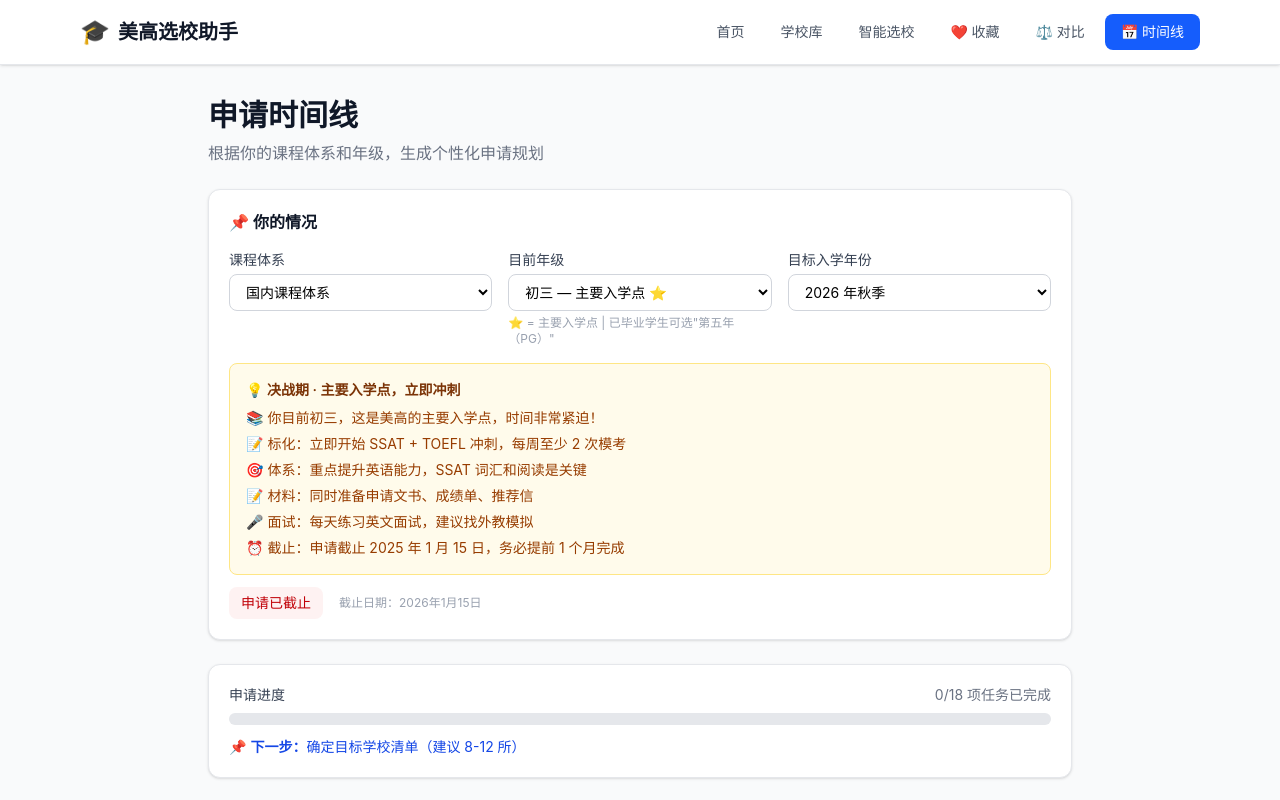
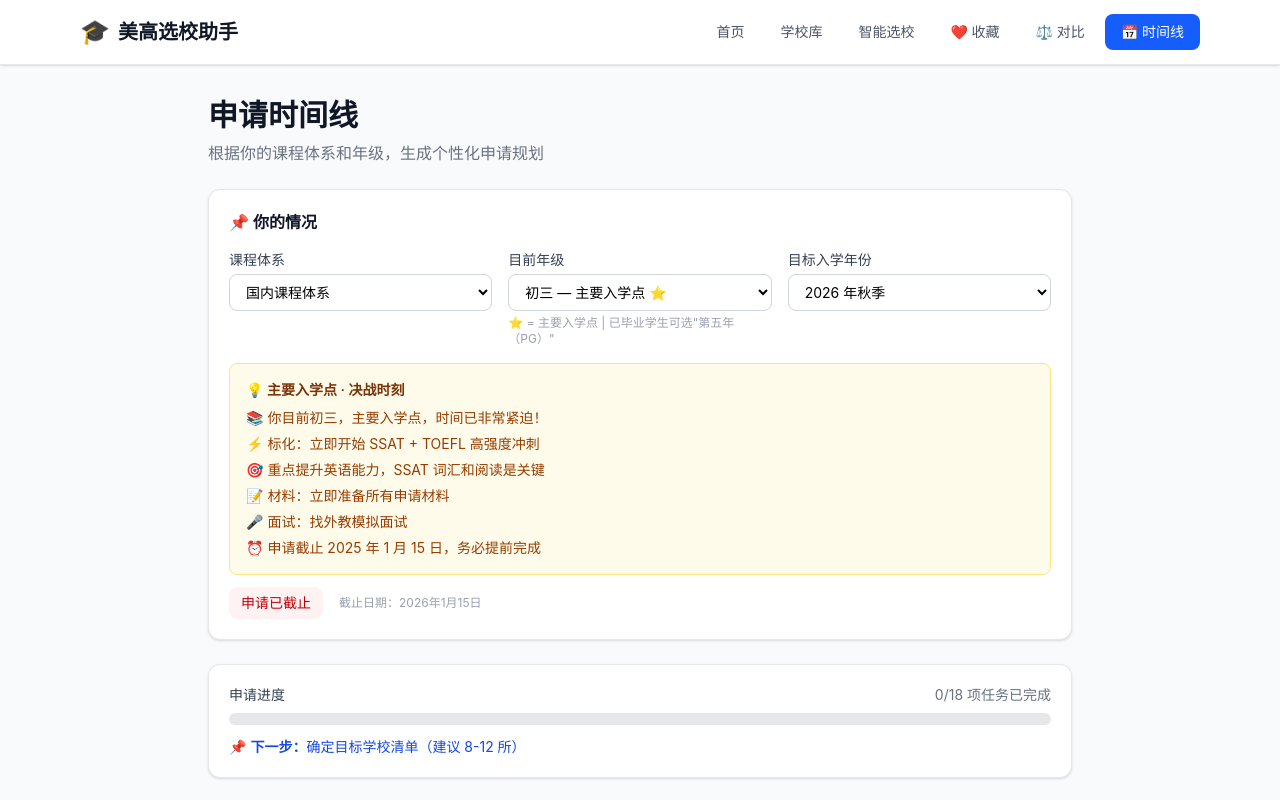
Before and after one commit to Hshyyy/meigao-helper, a React (Vite) app: page /timeline in a window 1280 px wide. Shown: the top 800 px of the page. Built offline with nearby package versions, Linux system fonts and the light colour scheme.

Commit message:
时间线建议完全重构：每个年级+年份组合都有独立标题和内容

```diff
--- a/src/pages/Timeline.tsx
+++ b/src/pages/Timeline.tsx
@@ -441,119 +441,190 @@ export default function Timeline() {
     };
     const gn = gradeNumMap[grade] || 9;
 
-    // 动态生成标题和建议
+    // 动态生成标题和建议 - 每种组合都不同
     let title: string;
     let items: string[];
 
-    if (gn <= 7 && effectiveYears >= 3) {
-      title = "充裕期 · 打基础阶段";
+    // 初一/初二 (G7/G8) + 不同入学年份
+    if (gn === 7 && effectiveYears >= 4) {
+      title = "超前规划期 · 4年以上准备";
       items = [
-        `📚 你目前是${gn === 7 ? "初一" : gn === 6 ? "初一" : "初二"}，距离申请还有 3 年以上，时间非常充裕`,
-        `📝 标化：现在不需要急着考试，但可以开始每天背 30 个英语单词，培养语感`,
-        `🎯 体系：${sys.special}`,
-        `🏆 活动：广泛尝试不同活动（体育、艺术、科学、公益），找到 1-2 个真正热爱的方向`,
-        `🏫 调研：利用本站浏览学校，了解不同学校的特色和录取要求`,
-        `💡 优势：${sys.advantage}，现在开始积累，以后会轻松很多`,
+        `📚 你目前初一，距离申请还有 4 年以上，可以非常从容地准备`,
+        `📝 标化：现在不需要考试，但建议每天背 20 个英语单词，培养语感`,
+        `🎯 ${sys.special}`,
+        `🏆 活动：广泛尝试各种活动（体育、音乐、美术、编程、公益），找到兴趣`,
+        `🏫 调研：浏览本站学校库，了解不同学校的特色`,
+        `💡 ${sys.advantage}`,
       ];
-    } else if (gn <= 7 && effectiveYears === 2) {
-      title = "准备期 · 开始系统学习";
+    } else if (gn === 7 && effectiveYears === 3) {
+      title = "早期准备期 · 3年时间打基础";
       items = [
-        `📚 你还有 2 年准备时间，现在是开始系统学习的好时机`,
-        `📝 标化：开始系统学习 ${sys.test}，每天 30-60 分钟，重点是词汇和阅读`,
-        `🎯 体系：${sys.special}`,
-        `🏆 活动：从广泛尝试转向 1-2 个方向深入，开始积累成果`,
-        `📋 规划：制定 2 年备考计划，明确每个阶段的目标`,
-        `💡 提醒：${system === "chinese" ? "国内学生英语是短板，越早准备越有优势" : sys.advantage}`,
+        `📚 你目前初一，还有 3 年准备时间，现在开始打基础正合适`,
+        `📝 标化：开始接触 ${sys.test} 的题型，每天 30 分钟词汇积累`,
+        `🎯 ${sys.special}`,
+        `🏆 活动：从广泛尝试转向 2-3 个方向深入`,
+        `📋 规划：制定 3 年学习计划，明确每个阶段目标`,
+        `💡 ${sys.advantage}`,
       ];
-    } else if (gn <= 7 && effectiveYears <= 1) {
-      title = "加速期 · 时间比预期紧迫";
+    } else if (gn === 7 && effectiveYears === 2) {
+      title = "系统准备期 · 2年时间需要规划";
       items = [
-        `📚 虽然你才${gn === 7 ? "初一" : "初二"}，但入学时间紧迫，需要加速准备`,
-        `📝 标化：立即开始 ${sys.test} 备考，每天 1-2 小时，重点突破词汇和语法`,
-        `🎯 体系：${sys.special}`,
-        `🏆 活动：快速选定 1-2 个方向深入，争取在申请前有成果`,
-        `🎤 面试：开始练习英文自我介绍，培养英语表达能力`,
-        `⏰ 截止：申请截止 ${enrollYear - 1} 年 1 月 15 日，务必提前准备`,
+        `📚 你目前初一，还有 2 年，需要开始系统准备`,
+        `📝 标化：系统学习 ${sys.test}，每天 1 小时，重点词汇和阅读`,
+        `🎯 ${sys.special}`,
+        `🏆 活动：选定 1-2 个方向深入，开始参加比赛`,
+        `📋 推荐信：与老师建立良好关系`,
+        `💡 ${sys.advantage}`,
       ];
-    } else if (gn === 8 && effectiveYears >= 2) {
-      title = "黄金期 · 确定方向、开始备考";
+    } else if (gn === 7 && effectiveYears === 1) {
+      title = "加速冲刺期 · 1年时间非常紧迫";
       items = [
-        `📚 你目前初二，还有 2 年以上准备时间，这是最佳的起步阶段`,
-        `📝 标化：开始系统学习 ${sys.test}，每天 1 小时，重点是 SSAT 词汇和 TOEFL 听力`,
-        `🎯 体系：${sys.special}`,
-        `🏆 活动：选定 1-2 个兴趣深入发展，开始参加比赛或活动`,
-        `📋 推荐信：开始与老师建立良好关系，为以后的推荐信做准备`,
-        `💡 优势：${sys.advantage}，现在开始准备，申请时会更从容`,
+        `📚 你目前初一，但只有 1 年准备时间，需要加速！`,
+        `📝 标化：立即开始 ${sys.test} 备考，每天 2 小时`,
+        `🎯 ${sys.special}`,
+        `🏆 活动：快速聚焦 1-2 个方向，争取短期出成果`,
+        `🎤 面试：开始练习英文自我介绍`,
+        `⏰ 申请截止 ${enrollYear - 1} 年 1 月 15 日`,
       ];
-    } else if (gn === 8 && effectiveYears <= 1) {
-      title = "冲刺期 · 时间紧迫，立即行动";
+    } else if (gn === 7 && effectiveYears <= 0) {
+      title = "紧急状态 · 时间严重不足";
       items = [
-        `📚 你目前初二，但入学时间紧迫，需要立即进入冲刺状态`,
-        `📝 标化：全力准备 ${sys.test}，每天 2 小时以上，暑假集中冲刺`,
-        `🎯 体系：${sys.special}`,
-        `🏆 活动：快速完善课外活动，确保有 1-2 个亮点`,
-        `🎤 面试：开始练习英文面试，建议找外教模拟`,
-        `⏰ 截止：申请截止 ${enrollYear - 1} 年 1 月 15 日，务必提前 1 个月完成材料`,
+        `📚 你目前初一，但入学时间已近，时间严重不足`,
+        `⚡ 标化：立即开始 ${sys.test} 高强度备考`,
+        `🎯 ${sys.special}`,
+        `📋 学校：确认哪些学校接受低年级申请`,
+        `🎤 面试：立即开始练习英文`,
+        `⏰ 申请截止 ${enrollYear - 1} 年 1 月 15 日，非常紧迫`,
       ];
-    } else if (gn === 9 && effectiveYears >= 2) {
-      title = "关键期 · 主要入学点，全力准备";
+    } else if (gn === 8 && effectiveYears >= 3) {
+      title = "充裕准备期 · 3年以上从容规划";
       items = [
-        `📚 你目前初三，这是美高的主要入学点，还有 2 年以上准备时间`,
-        `📝 标化：全力准备 ${sys.test}，目标 SSAT 85%+，TOEFL 90+（顶尖校更高）`,
-        `🎯 体系：${sys.special}`,
-        `🏆 活动：在 1-2 个领域做出深度，争取获奖或有实质性成果`,
-        `📋 推荐信：正式联系 2-3 位熟悉你的老师`,
-        `💡 优势：${sys.advantage}，这是最关键的阶段，每一步都很重要`,
+        `📚 你目前初二，还有 3 年以上，可以从容准备`,
+        `📝 标化：开始了解 ${sys.test}，每天 30 分钟词汇`,
+        `🎯 ${sys.special}`,
+        `🏆 活动：广泛尝试，找到 2-3 个兴趣方向`,
+        `🏫 调研：浏览学校库，了解录取要求`,
+        `💡 ${sys.advantage}`,
       ];
-    } else if (gn === 9 && effectiveYears <= 1) {
-      title = "决战期 · 主要入学点，立即冲刺";
+    } else if (gn === 8 && effectiveYears === 2) {
+      title = "黄金准备期 · 2年最佳起步";
       items = [
-        `📚 你目前初三，这是美高的主要入学点，时间非常紧迫！`,
-        `📝 标化：立即开始 ${sys.test} 冲刺，每周至少 2 次模考`,
-        `🎯 体系：${sys.special}`,
-        `📝 材料：同时准备申请文书、成绩单、推荐信`,
-        `🎤 面试：每天练习英文面试，建议找外教模拟`,
-        `⏰ 截止：申请截止 ${enrollYear - 1} 年 1 月 15 日，务必提前 1 个月完成`,
+        `📚 你目前初二，还有 2 年，这是最佳的起步时间`,
+        `📝 标化：系统学习 ${sys.test}，每天 1 小时`,
+        `🎯 ${sys.special}`,
+        `🏆 活动：选定 1-2 个方向深入发展`,
+        `📋 推荐信：开始与老师建立关系`,
+        `💡 ${sys.advantage}`,
       ];
-    } else if (gn === 10 && effectiveYears >= 1) {
-      title = "最后机会 · 高一入学，抓紧时间";
+    } else if (gn === 8 && effectiveYears === 1) {
+      title = "紧迫冲刺期 · 1年必须高效";
       items = [
-        `📚 你目前高一，这是最后的申请机会，部分学校不接受 10 年级申请`,
-        `📝 标化：必须已经有 ${sys.test} 成绩，或立即冲刺`,
-        `🎯 体系：${sys.special}`,
-        `📋 学校：确认目标学校是否接受 10 年级申请，聚焦可选的学校`,
-        `🏆 活动：完善课外活动履历，准备申请文书`,
-        `⏰ 截止：申请截止 ${enrollYear - 1} 年 1 月 15 日`,
+        `📚 你目前初二，只有 1 年准备时间，必须高效行动`,
+        `📝 标化：全力准备 ${sys.test}，每天 2 小时，暑假集中冲刺`,
+        `🎯 ${sys.special}`,
+        `🏆 活动：快速完善课外活动`,
+        `🎤 面试：开始练习英文面试`,
+        `⏰ 申请截止 ${enrollYear - 1} 年 1 月 15 日`,
+      ];
+    } else if (gn === 8 && effectiveYears <= 0) {
+      title = "紧急状态 · 立即行动";
+      items = [
+        `📚 你目前初二，入学时间已近，必须立即行动`,
+        `⚡ 标化：立即开始 ${sys.test} 冲刺`,
+        `🎯 ${sys.special}`,
+        `📋 学校：确认目标学校，精准准备`,
+        `🎤 面试：立即开始练习`,
+        `⏰ 申请截止 ${enrollYear - 1} 年 1 月 15 日`,
+      ];
+    } else if (gn === 9 && effectiveYears >= 3) {
+      title = "主要入学点 · 充裕准备";
+      items = [
+        `📚 你目前初三，这是美高主要入学点，还有 3 年以上准备`,
+        `📝 标化：系统学习 ${sys.test}，目标 SSAT 85%+，TOEFL 90+`,
+        `🎯 ${sys.special}`,
+        `🏆 活动：深入发展 1-2 个领域，争取获奖`,
+        `📋 推荐信：正式联系老师`,
+        `💡 ${sys.advantage}`,
+      ];
+    } else if (gn === 9 && effectiveYears === 2) {
+      title = "主要入学点 · 黄金准备期";
+      items = [
+        `📚 你目前初三，这是美高主要入学点，还有 2 年，现在是黄金时期`,
+        `📝 标化：全力准备 ${sys.test}，每天 1-2 小时`,
+        `🎯 ${sys.special}`,
+        `🏆 活动：在 1-2 个领域做出深度`,
+        `📋 推荐信：正式联系 2-3 位老师`,
+        `💡 ${sys.advantage}`,
+      ];
+    } else if (gn === 9 && effectiveYears === 1) {
+      title = "主要入学点 · 紧迫冲刺";
+      items = [
+        `📚 你目前初三，主要入学点，只有 1 年！`,
+        `📝 标化：立即开始 ${sys.test} 冲刺，每周 2 次模考`,
+        `🎯 ${sys.special}`,
+        `📝 材料：同时准备文书、成绩单、推荐信`,
+        `🎤 面试：每天练习英文面试`,
+        `⏰ 申请截止 ${enrollYear - 1} 年 1 月 15 日`,
+      ];
+    } else if (gn === 9 && effectiveYears <= 0) {
+      title = "主要入学点 · 决战时刻";
+      items = [
+        `📚 你目前初三，主要入学点，时间已非常紧迫！`,
+        `⚡ 标化：立即开始 ${sys.test} 高强度冲刺`,
+        `🎯 ${sys.special}`,
+        `📝 材料：立即准备所有申请材料`,
+        `🎤 面试：找外教模拟面试`,
+        `⏰ 申请截止 ${enrollYear - 1} 年 1 月 15 日，务必提前完成`,
+      ];
+    } else if (gn === 10 && effectiveYears >= 2) {
+      title = "最后机会 · 还有余地";
+      items = [
+        `📚 你目前高一，这是最后机会，但还有 2 年以上准备`,
+        `📝 标化：确认已有 ${sys.test} 成绩，或开始备考`,
+        `🎯 ${sys.special}`,
+        `📋 学校：确认目标学校是否接受 10 年级`,
+        `🏆 活动：完善履历，准备文书`,
+        `💡 ${sys.advantage}`,
+      ];
+    } else if (gn === 10 && effectiveYears === 1) {
+      title = "最后机会 · 时间紧迫";
+      items = [
+        `📚 你目前高一，最后机会，只有 1 年！`,
+        `📝 标化：必须已有 ${sys.test} 成绩，或立即冲刺`,
+        `🎯 ${sys.special}`,
+        `📋 学校：只选接受 10 年级的学校`,
+        `🎤 面试：立即准备`,
+        `⏰ 申请截止 ${enrollYear - 1} 年 1 月 15 日`,
       ];
     } else if (gn === 10 && effectiveYears <= 0) {
-      title = "紧急 · 高一入学，必须立即行动";
+      title = "最后机会 · 紧急状态";
       items = [
-        `📚 你目前高一，时间非常紧迫！部分学校不接受 10 年级申请`,
-        `⚡ 标化：立即开始 ${sys.test} 冲刺，每周至少 2 次模考`,
-        `🎯 体系：${sys.special}`,
-        `📋 学校：只选接受 10 年级的学校，精准申请`,
-        `🎤 面试：立即开始练习英文面试`,
-        `⏰ 截止：申请截止 ${enrollYear - 1} 年 1 月 15 日，时间非常紧迫`,
+        `📚 你目前高一，时间已非常紧迫！`,
+        `⚡ 标化：立即冲刺 ${sys.test}`,
+        `🎯 ${sys.special}`,
+        `📋 学校：精准选择接受 10 年级的学校`,
+        `🎤 面试：立即开始练习`,
+        `⏰ 申请截止 ${enrollYear - 1} 年 1 月 15 日`,
       ];
     } else if (gn >= 11) {
-      title = "极紧迫 · 只有少数学校可选";
+      title = "极紧迫 · 少数学校可选";
       items = [
-        `📚 你目前${gn === 11 ? "高二" : "高三"}，大部分学校不接受这个年级的申请`,
-        `📋 学校：只有少数学校接受 11 年级申请，需要非常精准地选择`,
-        `📝 标化：必须已经有 ${sys.test} 成绩`,
-        `🎯 体系：${sys.special}`,
-        `🏆 活动：聚焦最想去的 3-5 所学校，精准准备`,
-        `⏰ 截止：申请截止 ${enrollYear - 1} 年 1 月 15 日`,
+        `📚 你目前${gn === 11 ? "高二" : "高三"}，大部分学校不接受`,
+        `📋 学校：只有少数学校接受 ${gn === 11 ? "11" : "12"} 年级`,
+        `📝 标化：必须已有 ${sys.test} 成绩`,
+        `🎯 ${sys.special}`,
+        `🏆 活动：聚焦 3-5 所学校精准准备`,
+        `⏰ 申请截止 ${enrollYear - 1} 年 1 月 15 日`,
       ];
     } else {
       title = "规划中";
       items = [
-        `📚 根据你的选择，建议重新调整年级或入学年份`,
-        `💡 提示：大部分学生在初三（G9）申请美高`,
-        `🎯 体系：${sys.special}`,
+        `📚 建议调整年级或入学年份`,
+        `💡 大部分学生在初三（G9）申请`,
+        `🎯 ${sys.special}`,
         `📝 标化：${sys.test}`,
-        `🏆 活动：根据你的时间安排课外活动`,
-        `⏰ 入学：目标 ${enrollYear} 年秋季入学`,
+        `⏰ 目标 ${enrollYear} 年秋季入学`,
+        `💡 ${sys.advantage}`,
       ];
     }
 
```
